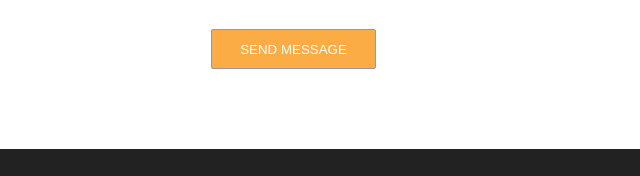
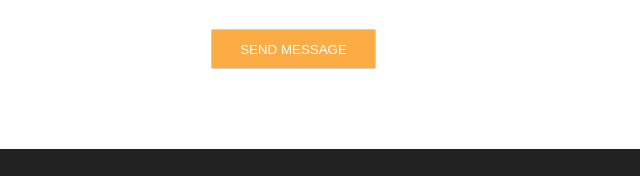
Before and after one commit to ashab20zakaraev/spirit_site, a plain HTML site: page index.html in a window 1280 px wide. Shown: the part 5690-5866 px from the top of the page, 640-1280 px from the left. Drawn offline with nearby package versions, Linux system fonts and the light colour scheme; files that its build step writes are made by us from their sources.

Commit message:
Update _contact.scss

```diff
--- a/assets/scss/source/_contact.scss
+++ b/assets/scss/source/_contact.scss
@@ -80,7 +80,7 @@
     color: $white;
     text-transform: uppercase;
 
-    border: 1px solid #999999;
+    border: 1px solid #cecece;
     border-radius: 2px;
 
     transition: color .2s linear, background-color .2s linear;
@@ -88,6 +88,7 @@
     &:hover {
         background-color: $white;
         color: $customColor;
+        cursor: none;
     }
 }
 
```
